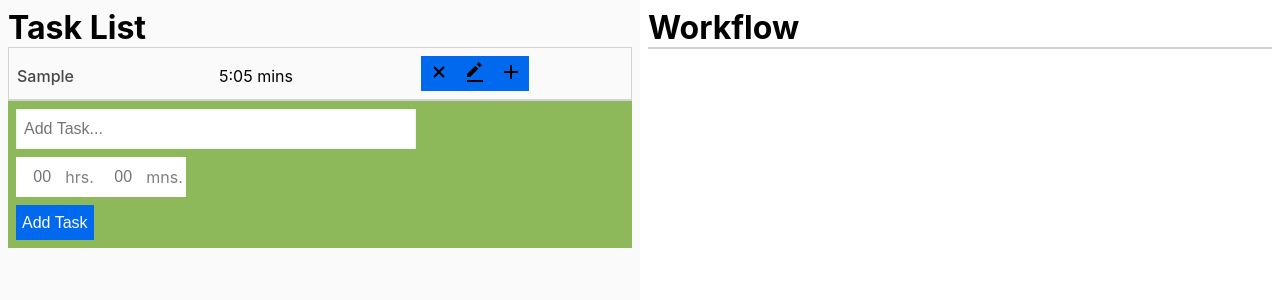
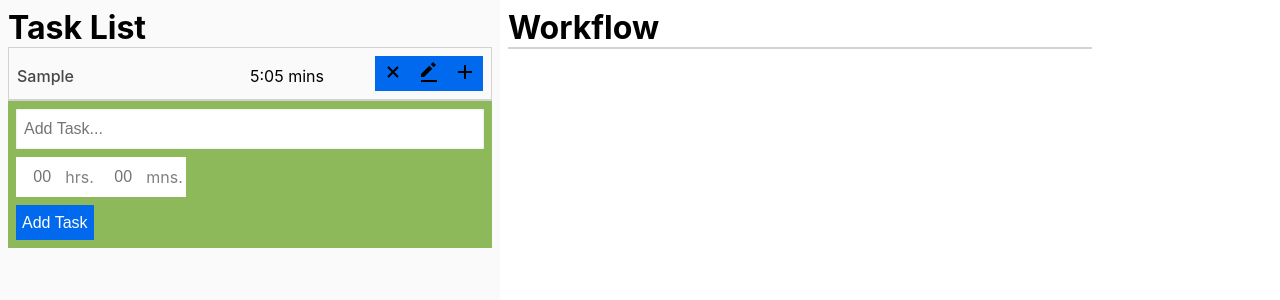
Before and after one commit to mattbowen03/adhd-manager, a React (Create React App) app: page / in a window 1280 px wide. Both pictures are taken after typing "Sample", "5", "5" into the empty fields and a click on the button "Add Task". Shown: the top 300 px of the page. Built offline with nearby package versions, Linux system fonts and the light colour scheme.

Commit message:
update css and time format

```diff
--- a/src/App.css
+++ b/src/App.css
@@ -1,5 +1,5 @@
 .App {
-  display: flex;
+
 }
 
 p {
--- a/src/App.js
+++ b/src/App.js
@@ -3,17 +3,18 @@ import styled from "styled-components";
 import Todo from "./components/Todo";
 import { useState } from "react";
 import WorkflowTask from "./components/WorkflowTask";
+import { AppWindow, Container } from "./styles/todoStyle";
 
 //Styles
 const LeftPaneStyled = styled.div`
-  width: 50%;
+  width: 100%;
   height: 100vh;
   background-color: rgb(250, 250, 250);
   padding: 8px;
 `;
 
 const CenterPaneStyled = styled.div`
-  width: 50%;
+  width: 100%;
   height: 100vh;
   padding: 8px;
 `;
@@ -186,6 +187,7 @@ function App() {
 
   return (
     <div className='App'>
+      <AppWindow>
         <LeftPaneStyled>
           <h1>Task List</h1>
           <Todo
@@ -224,6 +226,7 @@ function App() {
             revertWorkflowChanges={revertWorkflowChanges}
           />
         </CenterPaneStyled>
+      </AppWindow>
     </div>
   );
 }
--- a/src/components/Todo.js
+++ b/src/components/Todo.js
@@ -86,7 +86,7 @@ export default function Todo({
                 <TaskItems>
                   <TodoText>{todo.input}</TodoText>
                   <p>{displayTime(todo.hours, todo.minutes)}</p>
-                  <Container>
+                  <Container style={{ justifyContent: "flex-end" }}>
                     <Button onClick={() => deleteTodo(todo.id)}>
                       <img src={deleteIcon} alt='delete' />
                     </Button>
--- a/src/components/WorkflowTask.js
+++ b/src/components/WorkflowTask.js
@@ -11,7 +11,9 @@ import {
   UpdateOptions,
   TodoText,
   TimeInput,
+  TaskItems,
 } from "../styles/todoStyle";
+import displayTime from "../utils/displayTime";
 
 function WorkflowTask({
   todoList,
@@ -65,10 +67,11 @@ function WorkflowTask({
                 </form>
               </div>
             ) : (
-              <Container>
-                <Container>
+              <TaskItems>
                 <TodoText>{todo.input}</TodoText>
-                </Container>
+                <p>{displayTime(todo.hours, todo.minutes)}</p>
+
+                <Container style={{ justifyContent: "flex-end" }}>
                   <Button onClick={() => deleteFromWorkflow(todo.id)}>
                     <img src={deleteIcon} alt='delete' />
                   </Button>
@@ -84,6 +87,7 @@ function WorkflowTask({
                     <img src={minusIcon} alt='edit' />
                   </Button>
                 </Container>
+              </TaskItems>
             )}
           </TodoContainer>
         );
--- a/src/styles/todoStyle.js
+++ b/src/styles/todoStyle.js
@@ -79,7 +79,6 @@ export const Container = styled.div`
 
 export const TodoText = styled.p`
   font-size: 16px;
-  width: 80%;
   word-wrap: break-word;
   color: #474748;
   font-weight: 500;
@@ -97,7 +96,9 @@ export const TodoListContainer = styled.div`
 
 export const TaskItems = styled.div`
   display: grid;
-  grid-template-columns: minmax(200px, 1fr) 1fr 1fr;
+  grid-template-columns: minmax(200px, 2fr) 1fr 1fr;
+  grid-gap: 5px;
+  justify-content: space-between;
 `;
 
 export const UpdateOptions = styled.div`
@@ -106,8 +107,13 @@ export const UpdateOptions = styled.div`
 `;
 
 export const AddTaskContainer = styled.div`
-  display: grid;
-  grid-template-columns: 400px 50%;
   padding: 8px;
   background: #8db95b;
 `;
+
+export const AppWindow = styled.div`
+  display: grid;
+  grid-template-columns: 500px 50%;
+  min-width: 900px;
+  max-width: 1200px;
+`;
```
Lines whose indentation alone changed are shown as unchanged.
